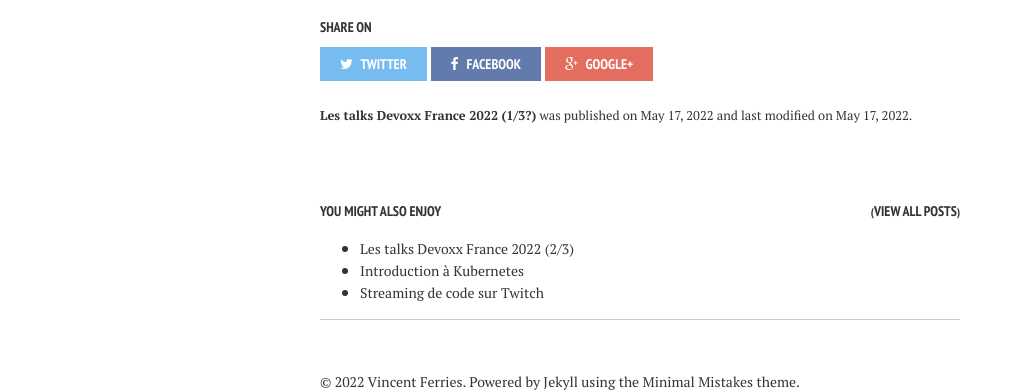
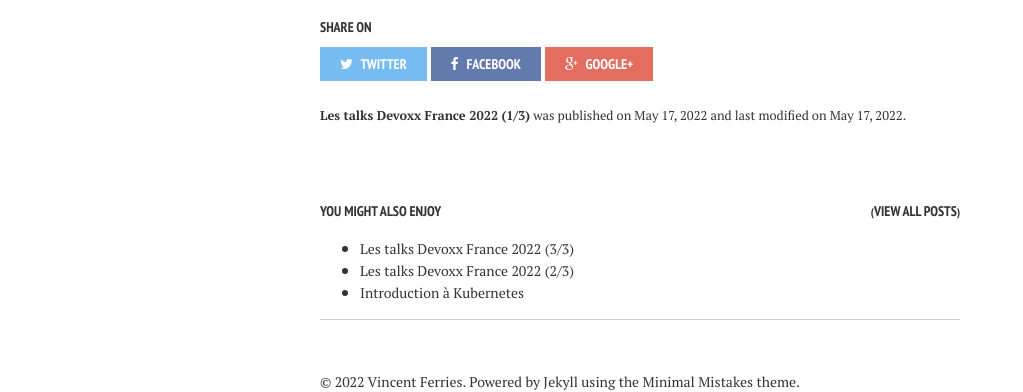
Before and after one commit to vferries/blog, a Jekyll site: the page built from _posts/2022-05-17-devoxx-2022-part-1.md, in a window 1280 px wide and 900 px high, scrolled down 16594 px. Shown: the part 438-830 px from the top of the window, without its empty margins (0-1023 px from the left). Built offline with Jekyll 4.4.1, drawn with Linux system fonts in a browser that asks for light colours; nearby versions of some CDN libraries; comment, search, counter and statistics services are not loaded; some of the changed lines change nothing that is shown; some of the changed text lies outside the part shown.

Commit message:
Devoxx part 3

```diff
--- a/_posts/2022-05-17-devoxx-2022-part-1.md
+++ b/_posts/2022-05-17-devoxx-2022-part-1.md
@@ -1,6 +1,6 @@
 ---
 layout: post
-title: Les talks Devoxx France 2022 (1/3?)
+title: Les talks Devoxx France 2022 (1/3)
 excerpt: "Mes notations très subjectives sur les différents talks"
 tags: [Devoxx France, conférences]
 modified: 2022-05-17
--- a/_posts/2022-05-30-devoxx-2022-part-2.md
+++ b/_posts/2022-05-30-devoxx-2022-part-2.md
@@ -607,3 +607,6 @@
 
 Par un des maintainers de JaCoCo -> en quoi le bytecode généré peut être différent en fonction des versions du JDK, ou
 du langage utilisé.
+
+
+Et voici le lien pour [la dernière partie](/devoxx-2022-part-3/).
--- /dev/null
+++ b/_posts/2022-06-12-devoxx-2022-part-3.md
@@ -0,0 +1,544 @@
+---
+layout: post
+title: Les talks Devoxx France 2022 (3/3)
+excerpt: "Mes notations très subjectives sur les différents talks (partie 3)"
+tags: [Devoxx France, conférences]
+modified: 2022-06-12
+comments: true
+image:
+  feature: devoxx-fr-2022.png
+---
+
+Défi réussi ! Environ 170 vidéos de Devoxx visionnées. La quasi totalité peuvent se regarder en vitesse x1.5, je n'arrive pas encore à pousser le curseur à x2, j'imagine que ce n'est qu'une question d'habitude.
+
+On sent une grosse tendance à l'OPS, à Kubernetes et à l'observabilité dans cette édition. Assez peu de front et/ou mobile comme il est coutume dans cette conférence.
+
+J'ai trouvé l'expérience particulièrement intéressante pour se faire une idée des outils du moment et de ce à côté de quoi on aurait pu passer dans sa veille quotidienne.
+
+Par contre un rappel qui semble vraiment nécessaire :
+
+**pipeline**: nom **masculin**, ANGLICISME, Se dit d'un ordinateur où les données sont traitées, en série, dans une suite d'opérateurs fonctionnant simultanément.
+
+Je dirais qu'approximativement 9 orateurs sur 10 l'utilisent au féminin, et ça me hérisse les poils.
+
+
+
+Pour rappel, voici le lien pour [la précédente partie](/devoxx-2022-part-2/).
+
+### De l’OutOfMemory à l’OutOfSerenity, quand un consultant devient chef d’entreprise
+
+- __Ma Note__: 3/5
+- __Durée__: 45 minutes
+- __Speakers__: Séven Lemesle
+- __Lien__: [Youtube](https://youtu.be/Zeg0dSNcYUk)
+
+Histoire de la création de WeScale (Xebia) en mode père Castor. Je n'ai pas accroché, pas vraiment fait pour moi je
+crois bien, même en tant qu'indépendant. Le talk n'est pas mal fait en soi.
+
+### Développer des applications observables pour la production
+
+- __Ma Note__: 3/5
+- __Durée__: 45 minutes
+- __Speakers__: Pierre Zemb
+- __Lien__: [Youtube](https://youtu.be/ivnI1BKywW4)
+
+Plutôt basique sur le sujet de l'observabilité :
+
+- métriques (utilisation, latence, saturation et erreurs)
+- logs
+- traces (sous-requêtes, appels externes etc)
+
+### Game Over or Game Changing? Why Software Development May Never be the same again
+
+- __Ma Note__: 5/5
+- __Durée__: 45 minutes
+- __Speakers__: Steve Poole
+- __Lien__: [Youtube](https://youtu.be/W_0VsdQSzYQ)
+
+Ransomwares, phishing, CVEs... qui explosent en préparation d'une guerre prochaine.
+
+Perte de confiance dans l'Open Source, de plus en plus de gros risques en tirant une dépendance qu'elle ait été
+compromise.
+
+Le gouvernement US commence à imposer des conditions pour tous les vendeurs de logiciels à des Américains.
+
+SBOM (Software Bill Of Material) tels que [CycloneDX](https://cyclonedx.org) et [SPDX](https://spdx.dev)
+
+### Simplifiez vos revues de code avec le rebase interactif
+
+- __Ma Note__: 4/5
+- __Durée__: 15 minutes
+- __Speakers__: Sonia Seddiki
+- __Lien__: [Youtube](https://youtu.be/3Z8O5IjWDEk)
+
+Un peu simpliste et ça aurait mérité du live coding (même si le format fait que c'est difficile). Mais c'est toujours
+important à rappeler. Une petite référence au reflog pour retomber sur ses pattes en cas de souci aurait été un plus !
+
+### Comment OpenTelemetry peut transformer votre monitoring en unifiant vos logs/metrics/traces
+
+- __Ma Note__: 4/5
+- __Durée__: 45 minutes
+- __Speakers__: Vincent Behar
+- __Lien__: [Youtube](https://youtu.be/dGMN3keJuXA)
+
+Lien metrics/logs/traces. Génération automatique de logs et métriques depuis les traces.
+
+Intérêt du collecteur plutôt que de juste appliquer OpenTelemetry dans le code.
+
+### Notre cerveau est "null"! Quelques biais cognitifs appliqués au métier de dev...
+
+- __Ma Note__: 4/5
+- __Durée__: 45 minutes
+- __Speakers__: Sylvain Coudert
+- __Lien__: [Youtube](https://youtu.be/vKjt_Srk_Jg)
+
+C'est marrant, bien qu'on n'y apprenne pas énormément de choses. Une bonne introduction à la thématique des biais
+cognitifs.
+
+### Tests Cucumber: légendes et réalité
+
+- __Ma Note__: 3/5
+- __Durée__: 15 minutes
+- __Speakers__: Michaël Strauss
+- __Lien__: [Youtube](https://youtu.be/-bnWa68JBcE)
+
+Petit REX sur l'utilisation de Cucumber sur un projet.
+
+### Les lois universelles de la performance
+
+- __Ma Note__: 5/5
+- __Durée__: 45 minutes
+- __Speakers__: Raphaël Luta
+- __Lien__: [Youtube](https://youtu.be/eDgjIkCnnYE)
+
+Des mathématiques pour parler de performances. C'est intéressant parce que ça fait réfléchir sur plein de choses et ça
+apporte quelques réponses sur comment dimensionner ses systèmes à partir de mesures empiriques.
+
+### Mob programming, la véritable approche du développement en équipe
+
+- __Ma Note__: 4/5
+- __Durée__: 45 minutes
+- __Speakers__: Maxime Odye et Mathieu Pousse
+- __Lien__: [Youtube](https://youtu.be/nTR7AxqI9WQ)
+
+Plein de petits conseils de trucs à faire ou à éviter quand on veut faire du mob programming.
+
+### CI/CD, le divorce serait-il prononcé ?
+
+- __Ma Note__: 5/5
+- __Durée__: 45 minutes
+- __Speakers__: Nicolas GIRAUD et Yann Schepens
+- __Lien__: [Youtube](https://youtu.be/rZKAPyKdbXM)
+
+Enfin des gens qui mettent pipeline au masculin (beaucoup trop de contre exemples dans ce Devoxx !).
+
+Un petit lien sympa que je ne connaissais
+pas : [La table périodique des outils Devops](https://digital.ai/periodic-table-of-devops-tools).
+
+Application des bons principes de développement à la CI/CD, réflexion sur les relations entre les équipes CI/CD et
+DevOps.
+
+### Pourquoi vous n'attirerez et ne retiendrez pas les femmes dans vos ...
+
+- __Ma Note__: 5/5
+- __Durée__: 30 minutes
+- __Speakers__: Marcy Ericka Charollois
+- __Lien__: [Youtube](https://youtu.be/6g0quTQqpr8)
+
+C'est très important qu'il y ait des conférences de ce type, notamment dans les grosses conférences comme Devoxx France.
+Je reste souvent sur ma faim, soit le ton ne me semble pas bon, soit ça manque de conseils pratiques à appliquer pour
+réellement faire une différence. Marcy y est à mon goût arrivé !
+
+### Rendez l'agilité aux développeur(se)s !
+
+- __Ma Note__: 5/5
+- __Durée__: 30 minutes
+- __Speakers__: Fanny KLAUK
+- __Lien__: [Youtube](https://youtu.be/Vo_YWAE3Pxo)
+
+Tellement d'anecdotes vécues là dedans ! Un talk très dynamique.
+
+### La sécurité avec les headers HTTP : Tour d’horizon des attaques et défenses ...
+
+- __Ma Note__: 5/5
+- __Durée__: 30 minutes
+- __Speakers__: Mathieu Humbert
+- __Lien__: [Youtube](https://youtu.be/hNlPFCLcOZ4)
+
+Petite démo des failles CSRF, XSS etc et comment s'en protéger (notamment les Content-Security-Policy).
+
+### OAUTH 2.1 expliqué simplement (même si tu n'es pas dev) !
+
+- __Ma Note__: 5/5
+- __Durée__: 45 minutes
+- __Speakers__: Julien Topçu
+- __Lien__: [Youtube](https://youtu.be/YdShQveywpo)
+
+De super analogies pour vulgariser sur fond de Budapest Hotel. Un talk super bien construit !
+
+### Model-Driven Design
+
+- __Ma Note__: 2/5
+- __Durée__: 45 minutes
+- __Speakers__: Bruno Boucard
+- __Lien__: [Youtube](https://youtu.be/Mnt1N8T7xEA)
+
+J'ai trouvé ça décousu, pas clair et à peu près aussi indigeste que le Blue Book. On survole des tonnes de concepts sans
+réellement les expliquer. Je pense qu'il y a beaucoup mieux à trouver sur le sujet.
+
+PS: si vous n'êtes pas à l'aise en anglais, faites vos slides en français.
+
+### Dois-je migrer en Reactive et comment ?
+
+- __Ma Note__: 4/5
+- __Durée__: 45 minutes
+- __Speakers__: Christophe Jollivet
+- __Lien__: [Youtube](https://youtu.be/WTZOGQYsdqE)
+
+Tourné autour de Spring. Présente bien les avantages et inconvénients de la programmation réactive.
+
+Par exemple, il faut faire attention, on n'a plus d'accès au thread local. ReactorContext à la place.
+
+Petits exemples simples côté tests et code.
+
+### Être développeur : grandir et se développer
+
+- __Ma Note__: 5/5
+- __Durée__: 45 minutes
+- __Speakers__: Gaëtan Eleouet
+- __Lien__: [Youtube](https://youtu.be/AcE85HBzAZE)
+
+J'ai bien aimé ce talk un peu atypique. Je ne pourrais pas dire que j'y ai appris grand-chose, mais ça donne envie de
+prendre un peu de recul.
+
+### Log4shell, c'est la faute à la fondation Apache ?
+
+- __Ma Note__: 4/5
+- __Durée__: 45 minutes
+- __Speakers__: E. Lécharny, J.B. Onofré et H. Boutemy
+- __Lien__: [Youtube](https://youtu.be/d_brgPexBgc)
+
+Une explication de comment ça marche chez Apache en cas de CVE comme celle qui est arrivée il y a peu et qui a fait
+grand bruit. Nouvelle référence au Biden Act, aux BOMs etc.
+
+### S'affranchir de la Pyramide des Tests
+
+- __Ma Note__: 4/5
+- __Durée__: 45 minutes
+- __Speakers__: Jonathan Boccara
+- __Lien__: [Youtube](https://youtu.be/QL0HBeIAny0)
+
+Une réflexion intéressante sur le "pourquoi on teste". Cela va un peu dans le sens des discussions sur ce sujet côté
+front, où on présente plutôt le test diamond au lieu de la pyramide de tests.
+
+### Git, back to the future
+
+- __Ma Note__: 3/5
+- __Durée__: 30 minutes
+- __Speakers__: Antoine Ceol
+- __Lien__: [Youtube](https://youtu.be/QCsFFAc5ffc)
+
+Très simpliste, surtout intéressant si vous n'êtes pas encore à l'aise avec git. J'ai préféré l'autre présentation sur
+le rebase interactif.
+
+### REX: TDD avec TestContainers
+
+- __Ma Note__: 3/5
+- __Durée__: 30 minutes
+- __Speakers__: Julien Durillon
+- __Lien__: [Youtube](https://youtu.be/-q7hLU2e2h4)
+
+Un Tool in Action classique qui présente Test Containers.
+
+### Migrer de Spring MVC à Spring Web Flux
+
+- __Ma Note__: 4/5
+- __Durée__: 45 minutes
+- __Speakers__: Mathilde Lorrain Et Hugo Caupert
+- __Lien__: [Youtube](https://youtu.be/QSH-vJyh9as)
+
+C'est dynamique, ça montre bien les avantages et les faiblesses, et ça pousse à vérifier si l'application est bien le
+point de contention avant de vouloir changer de techno.
+
+### Doctolib a besoin d'une base de données plus puissante. Ok, ... ?
+
+- __Ma Note__: 4/5
+- __Durée__: 45 minutes
+- __Speakers__: Bertrand Paquet et David Gageot
+- __Lien__: [Youtube](https://youtu.be/1PtPVpFWtKQ)
+
+Nécessité de scaler plus fort chez Doctolib avec leur BDD de plusieurs To. Analyse comparative de Spanner, Citus MX et
+Yugabyte dans leur cas d'utilisation très spécifique. J'évite de spoiler le résultat, c'est intéressant, mais
+difficilement applicable ailleurs que chez eux.
+
+### Mieux maitriser TLS, OpenSSL et les certificats
+
+- __Ma Note__: 4/5
+- __Durée__: 45 minutes
+- __Speakers__: Mathieu Humbert
+- __Lien__: [Youtube](https://youtu.be/P6brMpIZaOo)
+
+Plutôt bien fait, parle des différences TLS 1.2 et 1.3 et des différents algorithmes utilisés.
+
+### Comment permettre 100 millions de logins sans interruption ...
+
+- __Ma Note__: 3/5
+- __Durée__: 45 minutes
+- __Speakers__: Nicolas Jozwiak et Etienne Puissant
+- __Lien__: [Youtube](https://youtu.be/7AOu-NB0JjU)
+
+Sur l'importance des tests de charge et des tests de rupture (Gatling).
+
+### Architecture microservices et cohérence des données : mais on fait comment pour de vrai ?
+
+- __Ma Note__: 4/5
+- __Durée__: 45 minutes
+- __Speakers__: JF James
+- __Lien__: [Youtube](https://youtu.be/7HC6ZfSy8M4)
+
+Synchronisation des transactions entre micro-services (LRA, two-phases commit).
+
+Eventuate orienté CQRS, basé sur un kafka (et un ZK), avec du Change Data Capture. Description des sagas dans un DSL
+avec les opérations de compensation quand la transaction se passe mal.
+
+Livre conseillé [Microservices Patterns](https://www.manning.com/books/microservices-patterns).
+
+### La fin des architectures en couches avec l’approche hexagonale
+
+- __Ma Note__: 5/5
+- __Durée__: 45 minutes
+- __Speakers__: Benjamin Legros
+- __Lien__: [Youtube](https://youtu.be/p029gSnlnfU)
+
+Excellente introduction au sujet, très claire et très simple.
+
+### Reprenez le contrôle de votre bash en devenant un ninja de la CLI !
+
+- __Ma Note__: 5/5
+- __Durée__: 30 minutes
+- __Speakers__: David Aparicio
+- __Lien__: [Youtube](https://youtu.be/Gn5hmC0hQzM)
+
+Des tonnes d'outils ligne de commande !
+
+### Théorie des Catégories : vous la connaissez déjà
+
+- __Ma Note__: 5/5
+- __Durée__: 160 minutes
+- __Speakers__: Emilien Pecoul et Romain Berthon
+- __Lien__: [Youtube](https://youtu.be/DFZ7arg1XFc)
+
+Les functors, endofunctors, les monades, les monoïdes et la théorie des catégories expliqués simplement avec des
+exemples (en C# et F#).
+
+### Remèdes aux oomkill, warm-ups, et lenteurs pour des conteneurs JVM
+
+- __Ma Note__: 5/5
+- __Durée__: 160 minutes
+- __Speakers__: B. Dutheil et J.P. Bempel
+- __Lien__: [Youtube](https://youtu.be/Cepqgkwll_0)
+
+Vraiment très dense, plein d'informations intéressantes sur la gestion mémoire, les différents niveaux de compilation,
+les Garbage Collectors.
+
+### À la découverte des bases de données
+
+- __Ma Note__: 4/5
+- __Durée__: 160 minutes
+- __Speakers__: Pierre Zemb
+- __Lien__: [Youtube](https://youtu.be/Sb3uBtaKCaY)
+
+C'est vraiment très intéressant, ça fait beaucoup rappel
+à [Designing Intensive Data Applications](https://www.oreilly.com/library/view/designing-data-intensive-applications/9781491903063/)
+qui reste à ce jour mon bouquin technique préféré. Cela aurait mérité de rentrer encore un petit peu plus dedans, mais
+ça fait déjà une excellente introduction au sujet.
+
+PS : dommage toutes ces références au temps et aux pauses.
+
+### Ansible Ultimate Edition
+
+- __Ma Note__: 3/5
+- __Durée__: 170 minutes
+- __Speakers__: Aurélien Maury et Gautier Loterman
+- __Lien__: [Youtube](https://youtu.be/GUyzL3hXsDA)
+
+Plutôt adressé à des gens qui connaissent déjà un peu Ansible, l'introduction au sujet est assez rapide.
+
+Tests avec Molecule et Goss Verifier. Beaucoup de copier/coller depuis un workshop qu'ils ont fait eux.
+
+### La révolution (wasm) est incroyable parce que vraie
+
+- __Ma Note__: 3/5
+- __Durée__: 160 minutes
+- __Speakers__: Philippe Charrière et Laurent Doguin
+- __Lien__: [Youtube](https://youtu.be/ePnnbRHdNsI)
+
+Assez complet, avec des exemples en Go et en Rust pour Wasm et Wasi, ou encore du AssemblyScript ou Grain, et avec pas
+mal de références sur plein de FaaS ou librairies. Les démos sont récupérables pour ceux que ça intéresse.
+
+### Gradle: Donnez de l’amour à votre build, il vous le rendra!
+
+- __Ma Note__: 4/5
+- __Durée__: 170 minutes
+- __Speakers__: Louis Jacomet et Paul Merlin
+- __Lien__: [Youtube](https://youtu.be/kOOChdmFdxw)
+
+Nouvelles fonctionnalités de Gradle 7, comment mieux factoriser et optimiser le code de ses builds.
+
+### Comprendre GraphQL
+
+- __Ma Note__: 3/5
+- __Durée__: 180 minutes
+- __Speakers__: Guillaume Scheibel et Geoffroy Couprie
+- __Lien__: [Youtube](https://youtu.be/cJzPONmQT3E)
+
+La présentation est plutôt bien faite, mais j'ai encore du mal à accrocher au concept. Je trouve ça lourd et complexe à
+implémenter la plupart du temps.
+
+### Spring Security - décodage et démystification 🕵️
+
+- __Ma Note__: 5/5
+- __Durée__: 160 minutes
+- __Speakers__: Daniel Garnier-Moiroux
+- __Lien__: [Youtube](https://youtu.be/wYR6L_1Jb4I)
+
+Le sujet Spring Security est assez complexe, la librairie ayant un certain passif. Mais la présentation est limpide,
+bravo.
+
+### Java application security the hard way - a workshop for the serious developer
+
+- __Ma Note__: 4/5
+- __Durée__: 160 minutes
+- __Speakers__: Steve Poole
+- __Lien__: [Youtube](https://youtu.be/p_2GQQtUu-g)
+
+Version longue de son autre présentation, du coup il y a pas mal de répétitions entre les deux.
+
+### Zero Trust : the new normal !
+
+- __Ma Note__: 2/5
+- __Durée__: 160 minutes
+- __Speakers__: Laurent Grangeau et Tony Jarriault
+- __Lien__: [Youtube](https://youtu.be/VNmf1Wz16uk)
+
+Les slides sont lourds et ça reste très théorique pendant 2 bonnes heures.
+
+### Initiation concrète à la compilation
+
+- __Ma Note__: 5/5
+- __Durée__: 160 minutes
+- __Speakers__: William Badiabantou et Benjamin Coenen
+- __Lien__: [Youtube](https://youtu.be/yg8oGkHRJvo)
+
+Une excellente introduction au sujet, avec quelques bons pointeurs pour celles et ceux qui voudraient creuser.
+
+### Sécuriser son cluster Kubernetes on-premise from scratch
+
+- __Ma Note__: 5/5
+- __Durée__: 160 minutes
+- __Speakers__: L.Toison, E.Lancelot et M.Nicolé
+- __Lien__: [Youtube](https://youtu.be/3In6HmhbeDI)
+
+kube-bench pour automatiser les recommandations de sécurité du CIS, Popeye, kube-hunter, Peirates. S'ensuit toute une
+partie très théorique sur les Network Policies et les Admission Controllers (Open Policy Agent/Kyverno) qui ressemble
+beaucoup à celles qu'on trouve dans les cours en ligne sur le sujet. Tout plein d'outils et de conseils pour sécuriser
+son cluster.
+
+[Bitnami non root containers](https://docs.bitnami.com/tutorials/work-with-non-root-containers), distroless etc.
+
+### Architecturoplastie hexagonale d’un backend Node.js
+
+- __Ma Note__: 5/5
+- __Durée__: 160 minutes
+- __Speakers__: Jordan Nourry, Adrien Joly, Julien Topçu
+- __Lien__: [Youtube](https://youtu.be/r2XMwAUqZBA)
+
+Un bel exercice de refactoring de code legacy. Pas trop difficile de me convaincre du bien fondé de ce type de talks !
+C'est assez dynamique, le thème est rigolo.
+
+### Construction d'APIs Géographiques à base d'Open Data, PostgreSQL & PostGIS
+
+- __Ma Note__: 5/5
+- __Durée__: 160 minutes
+- __Speakers__: G.Soldera et S.Prunier
+- __Lien__: [Youtube](https://youtu.be/lSQ7pWUo3g4)
+
+Très sympa, un retour d'expérience et une explication de ce qu'il est possible de faire avec PostGIS.
+
+### Loom nous Protègera-t-il du Braquage Temporel ?
+
+- __Ma Note__: 5/5
+- __Durée__: 160 minutes
+- __Speakers__: José Paumard, Remi Forax
+- __Lien__: [Youtube](https://youtu.be/wx7t69DylsI)
+
+C'est toujours aussi intéressant les présentations de José et Rémi ! Plein de code en live, avec une vraie démo de ce à
+quoi ça va ressembler de développer avec des threads virtuels. C'est très complémentaire des autres présentations sur le
+sujet.
+
+### Kafka: carte des pièges à l’usage des développeurs et des ops
+
+- __Ma Note__: 4/5
+- __Durée__: 160 minutes
+- __Speakers__: Emmanuel Bernard, Clement Escoffier
+- __Lien__: [Youtube](https://youtu.be/4Bf0Kght_BI)
+
+Un sujet avancé sur kafka. Plein de choses intéressantes si le sujet vous intéresse. Attention néophytes s'abstenir.
+
+
+### La Keynote de Devoxx France 2012-2022 : 10 ans déjà !
+
+- __Ma Note__: 3/5
+- __Durée__: 20 minutes
+- __Speakers__: A.Goncalves, Z.Cadi et N.Martignole
+- __Lien__: [Youtube](https://youtu.be/kOXJEzD8GKw)
+
+Un petit coup de nostalgie, avec plein de petites références si vous suivez la conférence depuis un moment. Pas vraiment
+notable.
+
+### 10 ans de Tech à travers le podcast Niptech
+
+- __Ma Note__: 4/5
+- __Durée__: 20 minutes
+- __Speakers__: B.Curdy, M.Monney et B.Freydt
+- __Lien__: [Youtube](https://youtu.be/5-pe7CajTik)
+
+Je suis très peu Niptech, mais leur petit récapitulatif de 10 ans de tech est plutôt sympa.
+
+### La quête d'une gouvernance collaborative du web
+
+- __Ma Note__: 5/5
+- __Durée__: 20 minutes
+- __Speakers__: Lê Nguyên Hoang
+- __Lien__: [Youtube](https://youtu.be/hdAEGAwlK0M)
+
+Une keynote très intéressante sur les problèmes des algorithmes de machine learning et leur influence sur la propagation
+des idées.
+
+### Slow.tech : il est urgent de hacker le système !
+
+- __Ma Note__: 5/5
+- __Durée__: 20 minutes
+- __Speakers__: Frédéric Bordage
+- __Lien__: [Youtube](https://youtu.be/1uQPVOK45ow)
+
+Sur les émissions de GES, et une réflexion sur les limites de notre utilisation du matériel informatique.
+
+### LesBonsclics, plateforme pédagogique au service d'aidants numériques
+
+- __Ma Note__: 4/5
+- __Durée__: 20 minutes
+- __Speakers__: T. Vandriessche
+- __Lien__: [Youtube](https://youtu.be/fJwDbP3CB-0)
+
+Autour du sujet de la fracture numérique, avec des solutions telles que [WeTechCare](https://wetechcare.org/)
+ou [LesBonsClics](https://www.lesbonsclics.fr/fr/).
+
+### Futurospective digitale : le futur est-il encore ce qu’il était ?
+
+- __Ma Note__: 5/5
+- __Durée__: 20 minutes
+- __Speakers__: Ludovic Cinquin
+- __Lien__: [Youtube](https://youtu.be/KMzwEbyriZA)
+
+Des scénarios pas si dystopiques que ça qui nous attendent dans les décennies à suivre.
```
